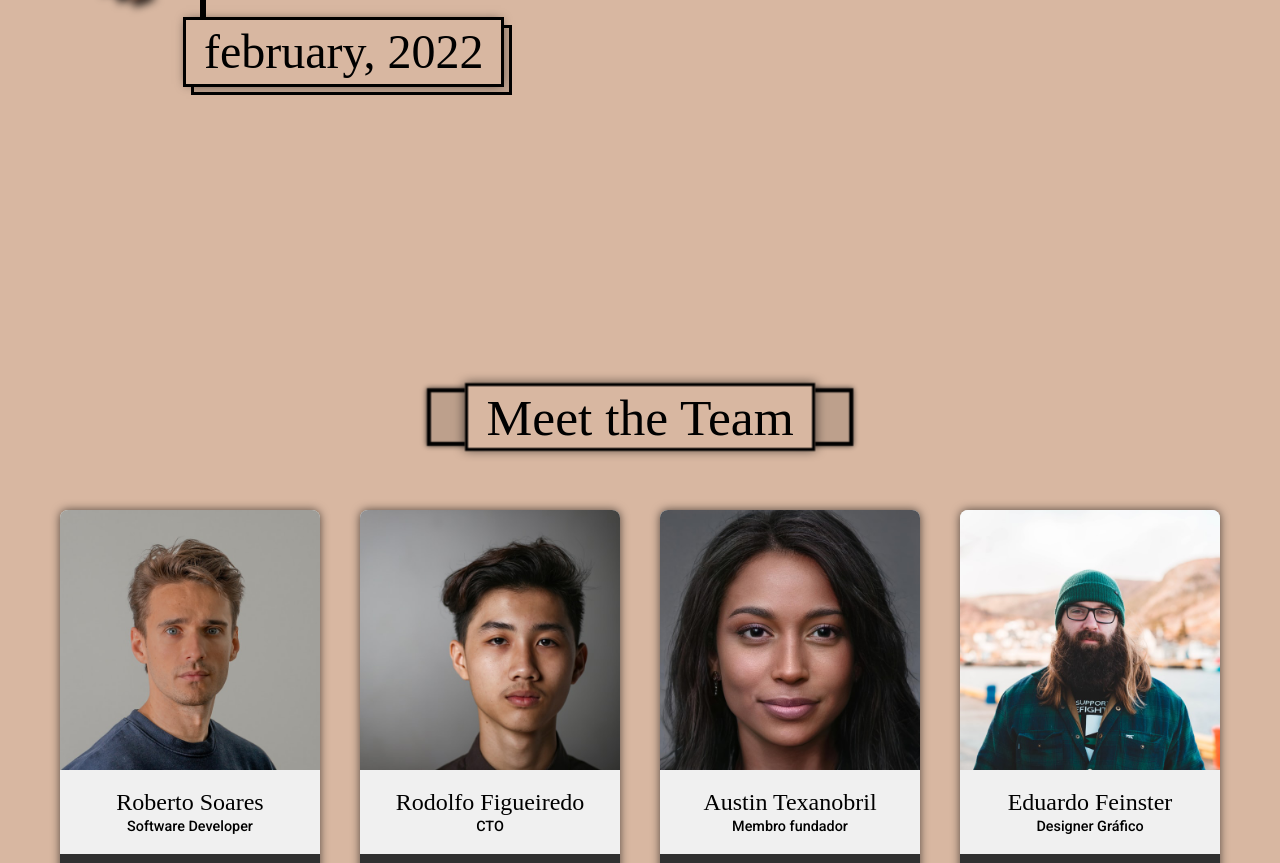
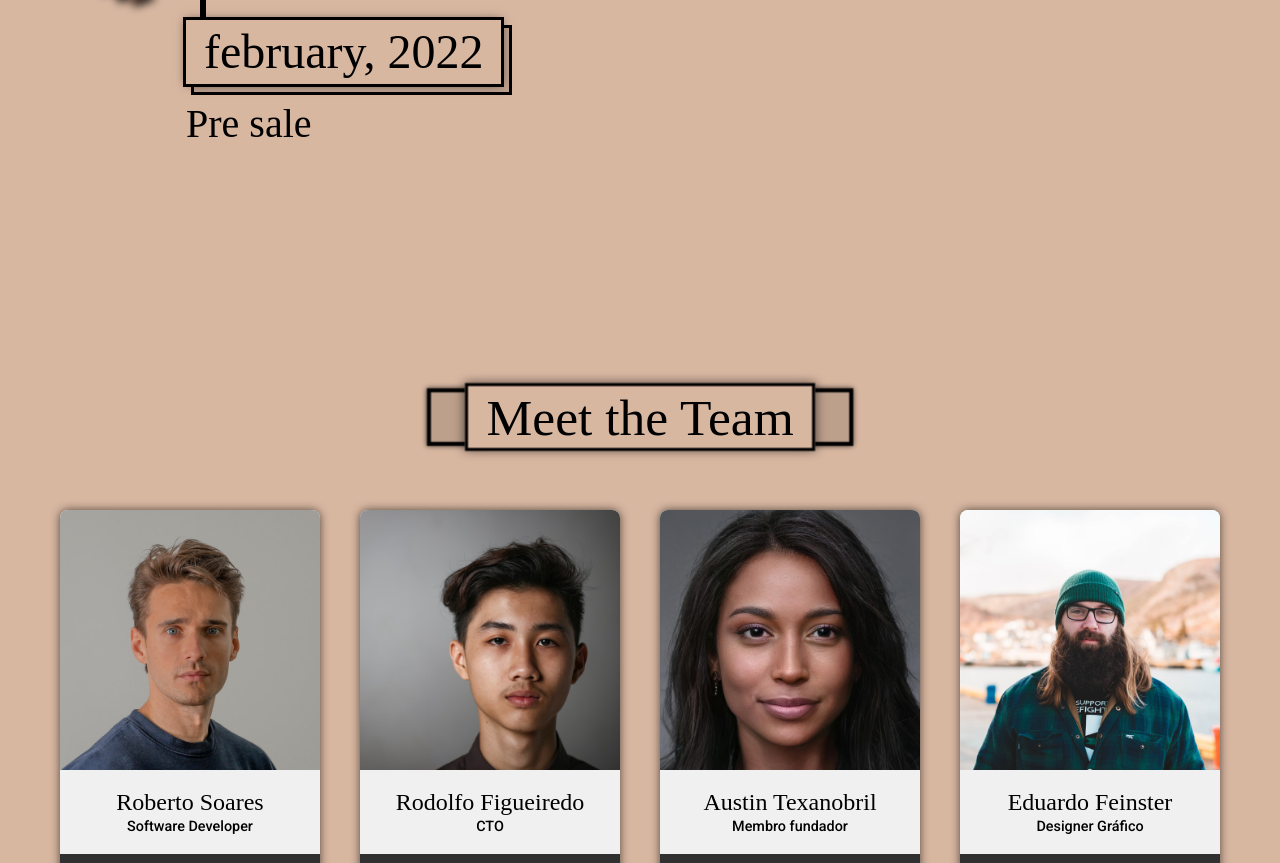
Before and after one commit to AngeloSchulerPiletti/newcoffee_nft-presale_website, a Vue app: page / in a window 1280 px wide. Shown: the part 3317-4180 px from the top of the page. Built offline with nearby package versions, Linux system fonts and the light colour scheme; a web font is replaced by a local one.

Commit message:
title not visible fix

```diff
--- a/src/components/RoadMap/RoadMapItem.vue
+++ b/src/components/RoadMap/RoadMapItem.vue
@@ -9,7 +9,9 @@
         <li v-for="(event, index) in data.items" :key="index">{{ event }}</li>
       </ul>
     </div>
-    <h6 v-else class="blocked-title"></h6>
+    <h6 v-else class="blocked-title title-2">
+      {{ data.title }}
+    </h6>
   </div>
 </template>
 
@@ -76,6 +78,9 @@ export default defineComponent({
     }
   }
   .blocked-title {
+    position: absolute;
+    bottom: -20px;
+    transform: translateY(100%);
   }
 }
 </style>
--- a/src/views/Home.vue
+++ b/src/views/Home.vue
@@ -76,6 +76,7 @@ export default defineComponent({
       if (actual > meetTheTeamTop!) {
         this.animation.team = true;
       }
+
     });
   },
 });
```
